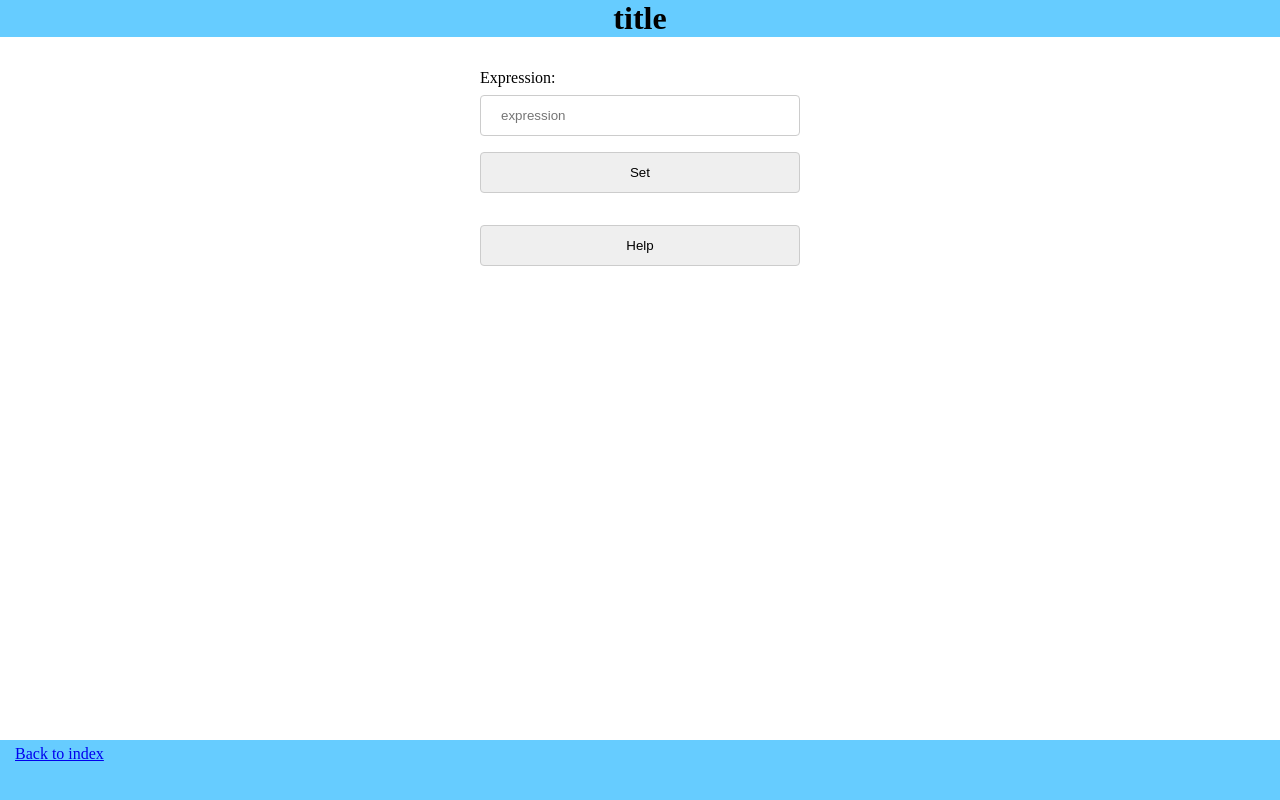
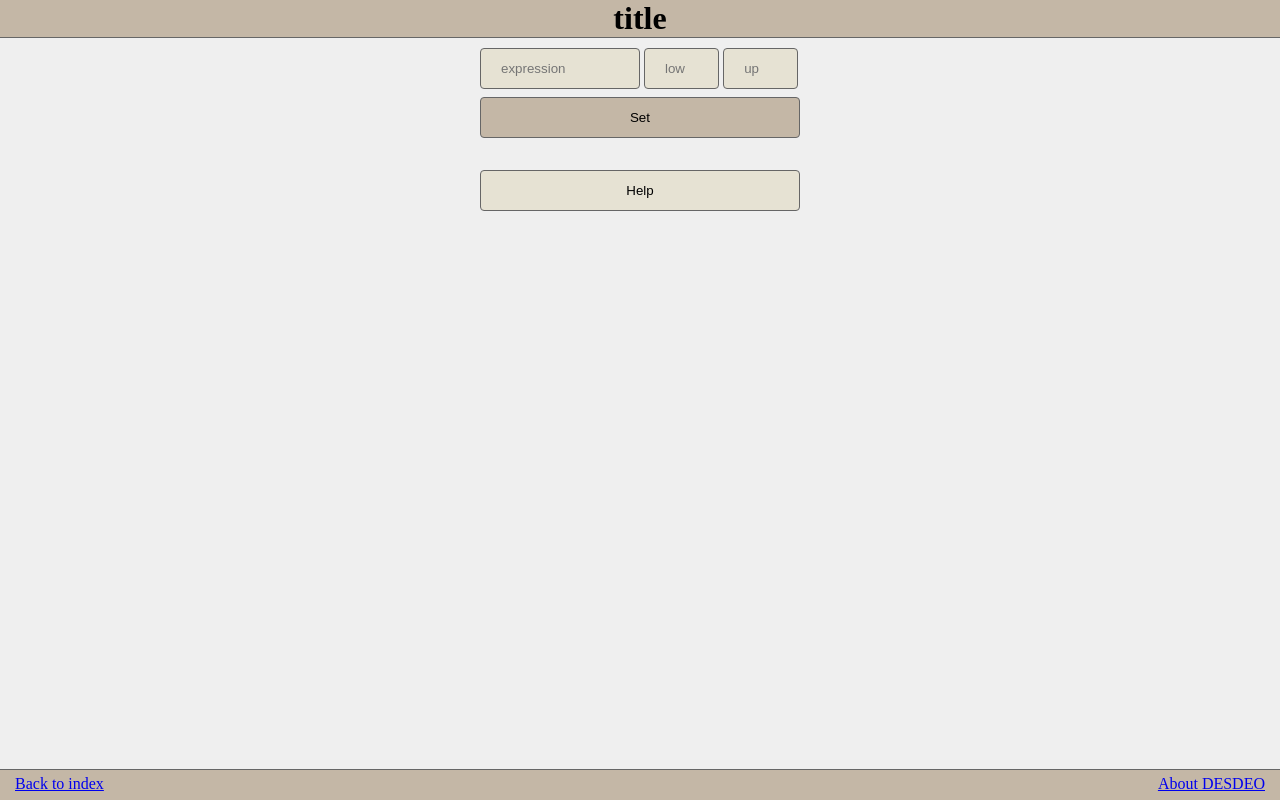
Before and after one commit to gialmisi/wwwdesdeo, a Django app: template wwwdesdeo/nautilus/templates/nautilus/ENAUTILUS/init.html in a window 1280 px wide. Run offline with Django 3.2, Linux system fonts and the light colour scheme; the template is opened without the code that fills it: values that come from a table or form of the project are taken from there, others are empty.

Commit message:
Added more visual spark. Analytical form input hsould be in a place now where I can start to actually parse the input into equations.

```diff
--- a/wwwdesdeo/nautilus/forms.py
+++ b/wwwdesdeo/nautilus/forms.py
@@ -67,12 +67,34 @@ class AnalyticalProblemInputForm(forms.Form):
 
     """
     expression = forms.CharField(
-        label="Expression",
+        label="",
         max_length=100,
         widget=forms.TextInput(attrs={
-            "class": 'form-control',
-            "placeholder": "expression"}),
-        required=False)
+            "class": "row-form-exprs",
+            "placeholder": "expression",
+        }),
+        required=False,
+    )
+
+    lower_bound = forms.FloatField(
+        label="",
+        widget=forms.TextInput(
+            attrs={
+                "class": "row-form-bound",
+                "placeholder": "low",
+            },
+        )
+    )
+
+    upper_bound = forms.FloatField(
+        label="",
+        widget=forms.TextInput(
+            attrs={
+                "class": "row-form-bound",
+                "placeholder": "up",
+            },
+        )
+    )
 
 
 AnalyticalProblemInputFormSet = formset_factory(AnalyticalProblemInputForm,
--- a/wwwdesdeo/nautilus/static/nautilus/scripts/scripts.js
+++ b/wwwdesdeo/nautilus/static/nautilus/scripts/scripts.js
@@ -3,4 +3,12 @@ $(document).ready(() => {
     $('#method-help-button').on('click', () => {
 	$('#help').toggle();
     });
+    /* Dynamically adds forms to a form set. */
+    $('#add-more').click((event) => {
+	// id_form-TOTAL_FORMS is generated by django for the empty form.
+	const formIndex = $('#id_form-TOTAL_FORMS').val();
+	// Replaces the palceholder in the empry form with the current index
+	$('#formset').append($('#empty-form').html().replace(/__prefix__/g, formIndex));
+	$('#id_form-TOTAL_FORMS').val(parseInt(formIndex) + 1);
+    });
 });
--- a/wwwdesdeo/nautilus/static/nautilus/style/style.css
+++ b/wwwdesdeo/nautilus/static/nautilus/style/style.css
@@ -1,14 +1,32 @@
+/* palette
+HEX: #b9936c
+HEX: #dac292
+HEX: #e6e2d3
+HEX: #c4b7a6
+*/
+
+__palette_example {
+    HEX: #b9936c;
+    HEX: #dac292;
+    HEX: #e6e2d3;
+    HEX: #c4b7a6;
+    HEX: #666
+
+}
+
 html, body {
     margin: 0;
     padding: 0;
+    background: #efefef;
 }
 
 body {
     margin-bottom: 100px;
 }
 
-h1 {
+h1, h2 {
     margin-top: 0;
+    margin-bottom: 0;
 }
 
 header {
@@ -16,26 +34,39 @@ header {
     top: 0;
     width: 100%;
     height: auto;
-    background: #6cf;
+    background: #c4b7a6;
     text-align: center;
-    margin-bottom: 30px;
+    margin-bottom: 10px;
+    border-bottom: 1px solid #666;
 }
 
-div#footer-links {
+#footer-links {
     margin-left: 15px;
     margin-top: 5px;
+    float: left;
 }
 
-div#help {
-    background: #abc;
+#about-link {
     position: absolute;
-    z-index: 6666610;
-    width: 50%;
+    right: 0;
+    margin-right: 15px;
+    float: right;
+}
+
+#help {
+    background: #c4b7a6;
+    position: absolute;
+    z-index: 10;
+    width: 25%;
+    height: auto;
     float: left;
     display: none;
     padding: 10px;
     border-radius: 20px;
+    border: 1px solid #666;
     box-shadow: 0 10px 10px #666;
+    left: 2.5%;
+    top: 20%;
 }
 
 #input-div {
@@ -73,9 +104,29 @@ input, select {
     padding: 12px 20px;
     margin: 8px 0;
     display: inline-block;
-    border: 1px solid #ccc;
+    border: 1px solid #666;
+    background:  #e6e2d3;
     border-radius: 4px;
     box-sizing: border-box;
+
+}
+
+input[type='submit'] {
+    background: #c4b7a6;
+}
+
+input[type='button'] {
+    backgorund: #dac292;
+}
+
+.row-form-bound {
+    width: 23.5%;
+    margin: 0;
+}
+
+.row-form-exprs {
+    width: 50%;
+    margin: 0;
 }
 
 #show-div {
@@ -91,9 +142,10 @@ footer {
     position: fixed;
     bottom: 0;
     width: 100%;
-    height: 60px;
-    background: #6cf;
+    height: 30px;
+    background: #c4b7a6;
     margin-top: 30px;
+    border-top: 1px solid #666;
 }
 
 /* Table stuff */
--- a/wwwdesdeo/nautilus/templates/nautilus/base.html
+++ b/wwwdesdeo/nautilus/templates/nautilus/base.html
@@ -22,6 +22,7 @@
     <!-- The footer to be displayed. By default, has a back link. -->
    <div id="footer-links">
      <a href="{% url 'index' %}">Back to index</a>
+     <a id="about-link" href="https://desdeo.it.jyu.fi/" target="_blank">About DESDEO</a>
    </div>
   </footer>
   <!-- Load scripts. jquery and scripts.js is loaded by default. Jquery is provided as a static file and must be manually updated. -->
--- a/wwwdesdeo/nautilus/views.py
+++ b/wwwdesdeo/nautilus/views.py
@@ -119,6 +119,7 @@ def method_iteration(request):
     # Every method has its' own preference requirements for iterating
     preferences = sf.current_view.preference_requirements
     context = {}
+    context["title"] = "Iterating"
 
     # Iterate for the first time
     if sf.current_view.is_first_iteration:
@@ -184,13 +185,14 @@ def method_results(request):
 def analytical_problem_input(request):
     template = "nautilus/analytical_problem_input.html"
     context = {}
+    context["title"] = "Problem input"
 
     if request.method == "POST":
         # handle filled form
+        print(request.POST)
         pass
     else:
         formset = AnalyticalProblemInputFormSet()
         context["formset"] = formset
-        context["heading"] = "heading"
 
     return render(request, template, context)
```
Also changed, not shown: wwwdesdeo/nautilus/static/nautilus/formset.js (deleted, +0 -7 lines), wwwdesdeo/nautilus/templates/nautilus/ENAUTILUS/iterate.html (+4 -10 lines), wwwdesdeo/nautilus/templates/nautilus/analytical_problem_input.html (+20 -14 lines).
